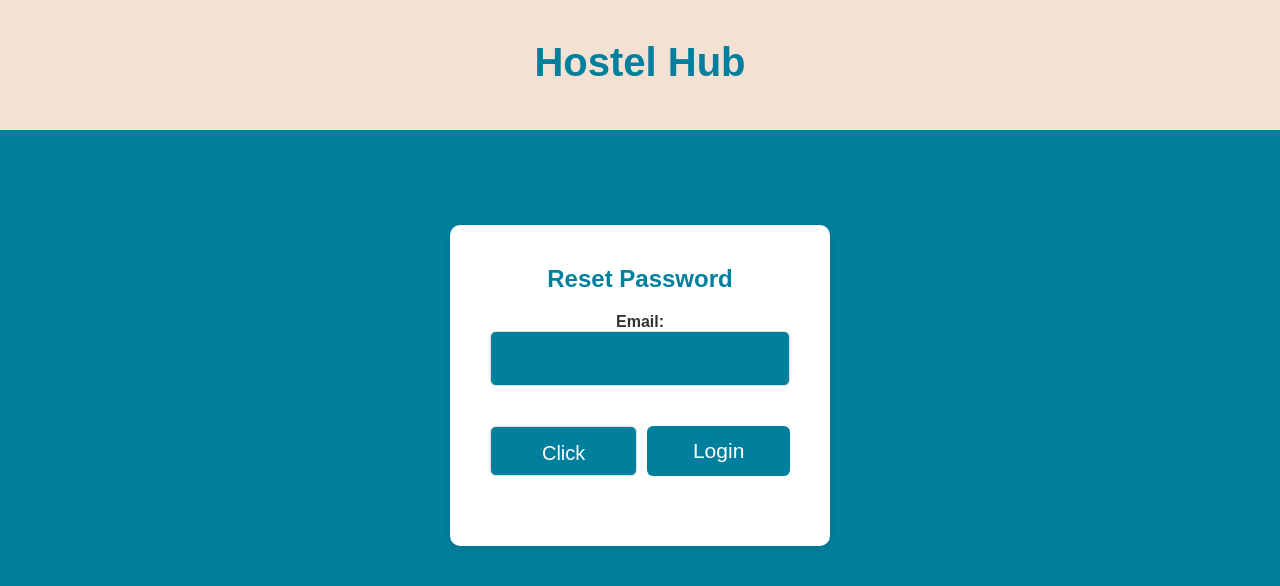
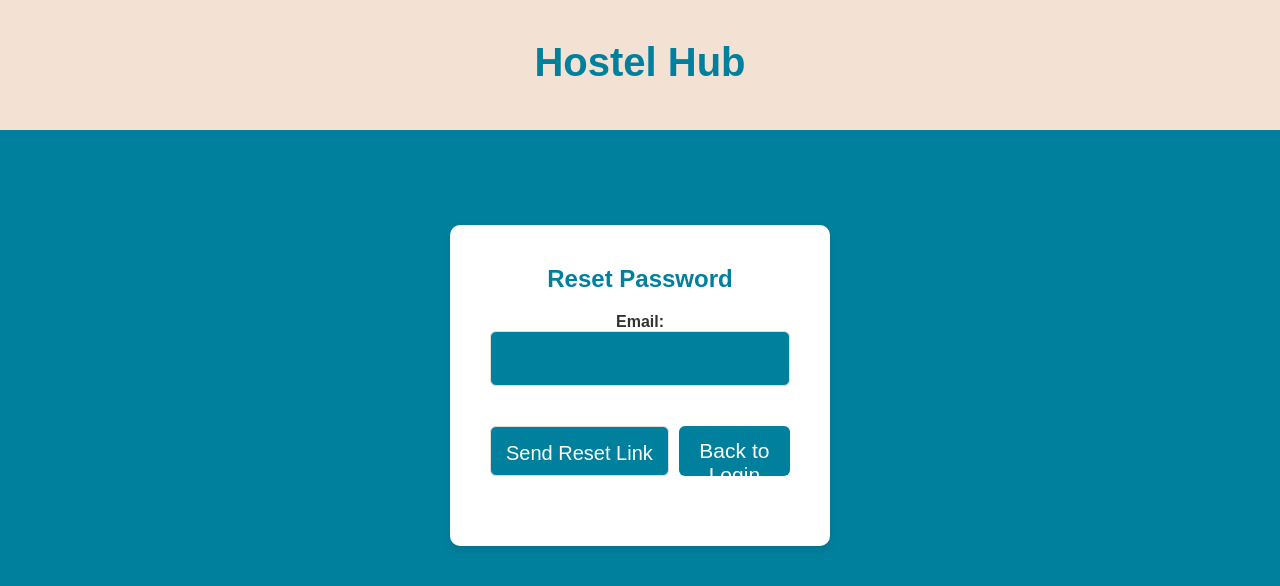
Before and after one commit to Imazen7/Hostel-Hub, a React (Vite) app: page /Password in a window 1280 px wide. Shown: the top 586 px of the page. Built offline with nearby package versions, Linux system fonts and the light colour scheme.

Commit message:
Update Password.jsx

```diff
--- a/src/pages/Password.jsx
+++ b/src/pages/Password.jsx
@@ -39,8 +39,8 @@ const Password = () => {
               required
             />
             <div style={{ display: "flex", gap: "10px" }}>
-              <input id="submitPassword" type="submit" value="Click" />
-              <Link id="link" to="/">Login</Link>
+              <input id="submitPassword" type="submit" value="Send Reset Link" />
+              <Link id="link" to="/">Back to Login</Link>
             </div>
           </form>
         </div>
```
